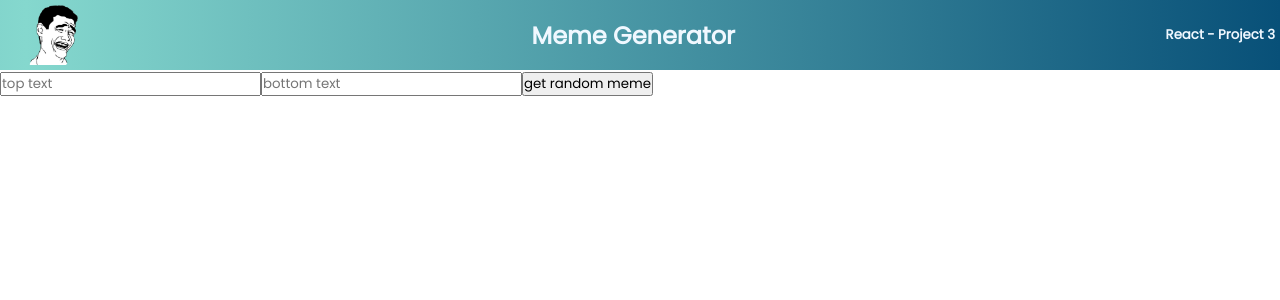
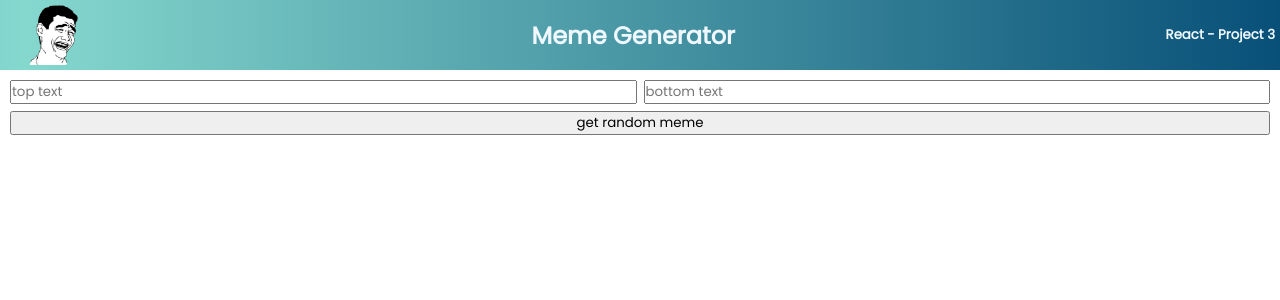
Before and after one commit to adityadewhy/meme-generator, a React (Vite) app: page / in a window 1280 px wide. Shown: the top 300 px of the page. Built offline with nearby package versions, Linux system fonts and the light colour scheme.

Commit message:
formatted form

```diff
--- a/src/components/Meme.jsx
+++ b/src/components/Meme.jsx
@@ -2,13 +2,18 @@ import React from 'react'
 
 export default function Meme() {
   return (
-    <form>
-      <input type='text' placeholder='top text' className='form--input' />
-      <input type='text' placeholder='bottom text' className='form--input' />
-      <button className='form-btn' > get random meme
-      </button>
+    <>
 
-    </form>
+      <div className='form'>
+        <form>
+          <input type='text' placeholder='top text' className='form--input' />
+          <input type='text' placeholder='bottom text' className='form--input' />
+          <button className='form-btn' > get random meme
+          </button>
+        </form>
+      </div>
+
+    </>
   )
 
 }
--- a/src/index.css
+++ b/src/index.css
@@ -32,3 +32,17 @@ a {
 .header--image {
   height: 100%;
 }
+
+.form {
+  padding:10px;
+}
+form {
+  display: grid;
+  grid-template-columns: repeat(2, 1fr);
+  gap: 7px;
+}
+
+.form-btn {
+  grid-column-start: 1;
+  grid-column-end: 3;
+}
```
